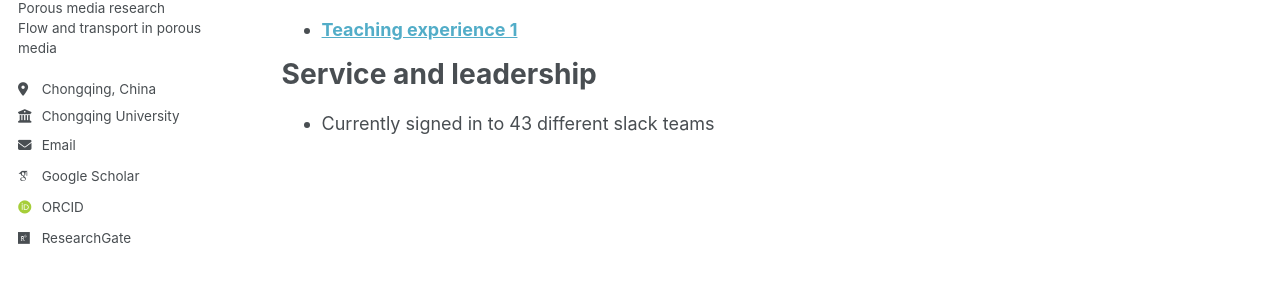
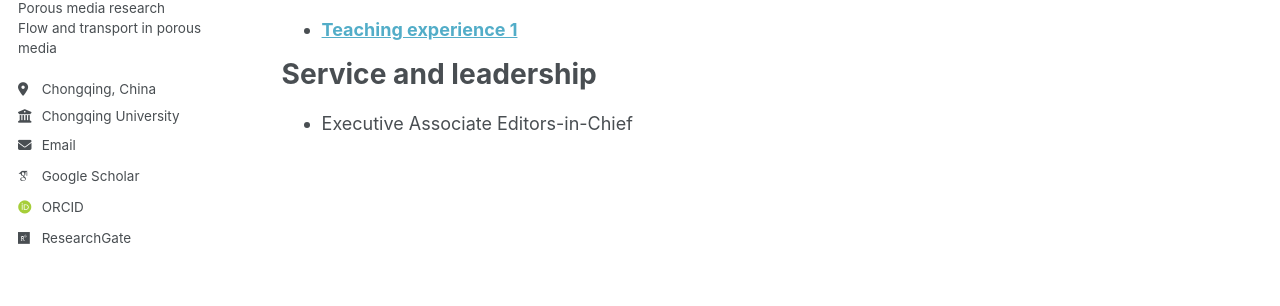
Before and after one commit to CZQIN/czqin.github.io, a Jekyll site: the page built from _pages/cv.md, in a window 1280 px wide and 900 px high, scrolled down 2208 px. Shown: the part 355-661 px from the top of the window. Built offline with Jekyll 4.4.1, drawn with Linux system fonts in a browser that asks for light colours; some web fonts are replaced; a script that is not in the unit is left out.

Commit message:
Update cv.md

```diff
--- a/_pages/cv.md
+++ b/_pages/cv.md
@@ -61,4 +61,4 @@ Teaching
 
 Service and leadership
 ======
-* Currently signed in to 43 different slack teams
+* Executive Associate Editors-in-Chief
```
